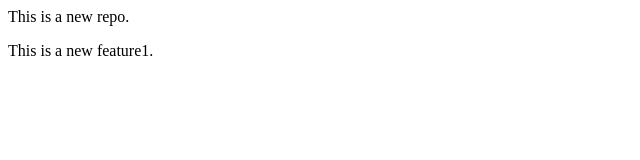
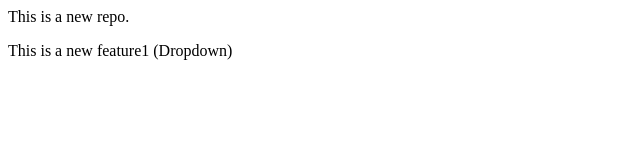
Before and after one commit to panchalbhakti/Local-Repo, a plain HTML site: page index.html in a window 1280 px wide. Shown: the full height of the page, 0-640 px from the left. Drawn offline with Linux system fonts and the light colour scheme.

Commit message:
Add new dropdown

```diff
--- a/index.html
+++ b/index.html
@@ -1,2 +1,2 @@
 <p>This is a new repo.</p>
-<p>This is a new feature1.</p>
+<p>This is a new feature1 (Dropdown)</p>
```
